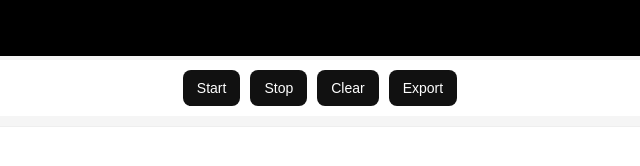
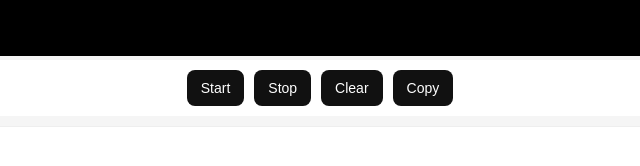
Before and after one commit to hoanghai86/barcode-scanner, a plain HTML site: page index.html in a window 1280 px wide. Shown: the part 308-474 px from the top of the page, 320-960 px from the left. Drawn offline with Linux system fonts and the light colour scheme.

```diff
--- a/index.html
+++ b/index.html
@@ -21,7 +21,7 @@
     <button onclick="startScanner()">Start</button>
     <button onclick="stopScanner()">Stop</button>
     <button onclick="clearList()">Clear</button>
-    <button onclick="copyAll()">Export</button>
+    <button onclick="copyAll()">Copy</button>
   </div>
 
   <div class="list" id="list"></div>
```
